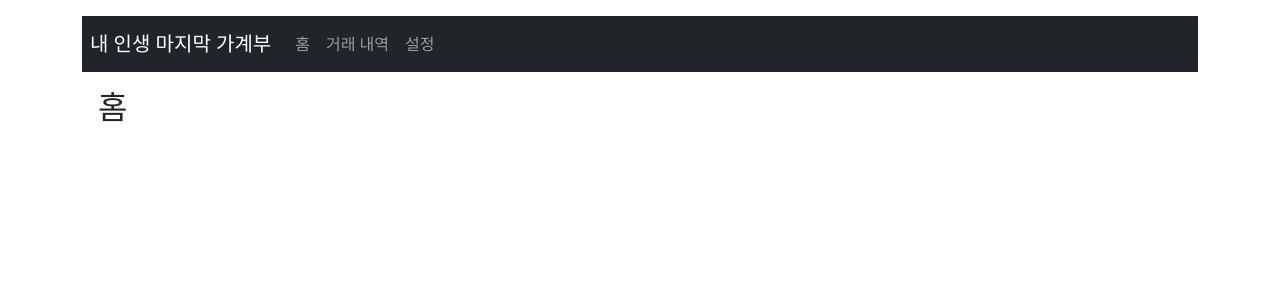
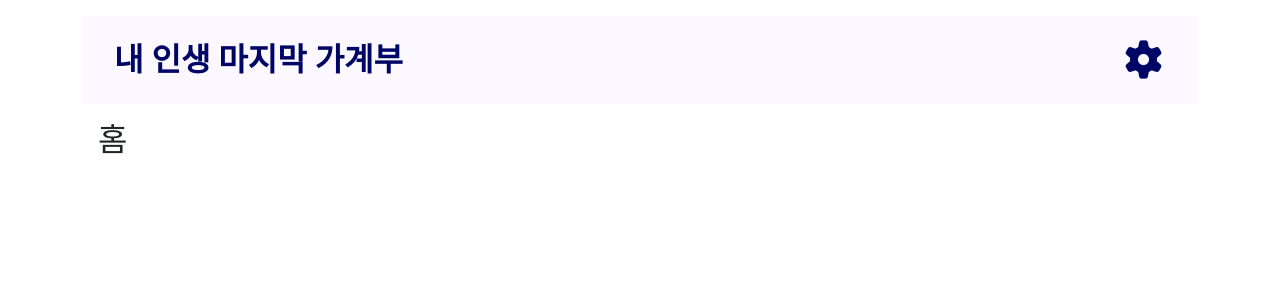
Before and after one commit to KBSkeletonTeam4/Team4_skeleton, a Vue app: page / in a window 1280 px wide. Shown: the top 300 px of the page. Built offline with nearby package versions, Linux system fonts and the light colour scheme.

Commit message:
modify_app&header

```diff
--- a/src/App.vue
+++ b/src/App.vue
@@ -1,31 +1,64 @@
 <template>
-  <main class="container py-3">
+  <div class="container py-3" :class="`font-size-${fontSize}`">
     <Header />
-    <router-view />
-    <!-- <Loading v-if="dateStore.states.isLoading" /> -->
-  </main>
+
+    <div class="main-content">
+      <router-view />
+      <!-- <Loading v-if="dateStore.states.isLoading" /> -->
+    </div>
+  </div>
 </template>
 
 <script setup>
 // 전역 설정이 필요하다면 이곳에 작성
-import Header from '@/components/common/Header.vue';
+import { storeToRefs } from "pinia";
+import Header from "@/components/common/Header.vue";
 // import Loading from '@/components/common/Loading.vue';
-// import { useDateStore } from '@/stores/useDateStore.js';
-// import { useSettingStore } from '@/stores/useSettingStore.js';
-// import { useTransactionStore } from '@/stores/useTransactionStore.js';
+import { useSettingStore } from "@/stores/useSettingStore.js";
 
-
-// const dateStore = useDateStore();
-// const settingStore = useSettingStore();
-// const transactionStore = useTransactionStore();
-
-
+const settingStore = useSettingStore();
+const { fontSize } = storeToRefs(settingStore);
 </script>
 
 <style>
-/* 시니어 타깃에 맞춘 앱 전체 공통 폰트 설정 등을 여기에 추가 */
+/* 앱 전체의 기본 레이아웃과
+  시니어 맞춤형 폰트 사이즈를 제어하는 글로벌 스타일 */
+
+#app-container {
+  min-height: 100vh;
+  display: flex;
+  flex-direction: column;
+  /* Header.vue에 맞춘 부드러운 배경색 통일 */
+  background-color: #fbf8ff;
+  color: #000666;
+}
+
+.main-content {
+  flex: 1; /* 남은 화면 높이를 모두 차지하도록 설정 */
+  width: 100%;
+  margin: 0 auto;
+  position: relative; /* 모달(Transaction) 위치의 기준점 역할 */
+}
+
+/* 동적 폰트 사이즈 클래스
+  - em, rem 등을 활용하여 화면 내 텍스트들이 비율에 맞게 커지도록 유도.
+*/
+.font-size-normal {
+  font-size: 1rem; /* 약 16px */
+}
+.font-size-large {
+  font-size: 1.25rem; /* 약 20px */
+}
+.font-size-xlarge {
+  font-size: 1.5rem; /* 약 24px */
+}
+Header {
+  margin: 0;
+}
 body {
-  font-family: 'Pretendard', sans-serif; /* 예시 */
-  background-color: #f8f9fa;
+  font-family: Lexend;
+  background-color: #fbf8ff;
+  color: #000666;
+  margin: 0;
 }
 </style>
--- a/src/assets/main.css
+++ b/src/assets/main.css
@@ -1,4 +1,4 @@
-@import './base.css';
+/* @import './base.css'; */
 
 #app {
   max-width: 1280px;
--- a/src/components/common/Header.vue
+++ b/src/components/common/Header.vue
@@ -1,33 +1,65 @@
 <template>
-  <nav class="navbar navbar-expand-sm bg-dark navbar-dark">
-    <span class="navbar-brand ps-2">내 인생 마지막 가계부</span>
-    <button
-      class="navbar-toggler"
-      type="button"
-      @click="isNavShow = !isNavShow"
-    >
-      <span class="navbar-toggler-icon"></span>
-    </button>
-    <div
-      :class="
-        isNavShow ? 'collapse navbar-collapse show' : 'collapse navbar-collapse'
-      "
-    >
-      <ul class="navbar-nav">
-        <li class="nav-item">
-          <router-link class="nav-link" :to="{ name: 'home' }">홈</router-link>
-        </li>
-        <li class="nav-item">
-          <router-link class="nav-link" :to="{ name: 'history' }">거래 내역</router-link>
-        </li>
-        <li class="nav-item">
-          <router-link class="nav-link" :to="{ name: 'settings' }">설정</router-link>
-        </li>
-      </ul>
+  <div :class="$style.topnavbar">
+    <div :class="$style.titleContainer" @click="goToHome">
+      <div :class="$style.titleText">내 인생 마지막 가계부</div>
     </div>
-  </nav>
+
+    <i
+      class="fa-solid fa-gear"
+      :class="$style.gearIcon"
+      @click="goToSettings"
+    ></i>
+  </div>
 </template>
+
 <script setup>
-import { ref } from 'vue';
-const isNavShow = ref(false);
+import { useRouter } from 'vue-router';
+
+const router = useRouter();
+
+// 라우터 이동 함수
+const goToHome = () => {
+  router.push('/');
+};
+
+const goToSettings = () => {
+  router.push('/settings');
+};
 </script>
+
+<style module>
+.topnavbar {
+  /* 1. 가로가 웹 페이지 폭에 맞게 조정되도록 max-width 제거 */
+  width: 100%;
+  position: relative;
+  background-color: #fbf8ff;
+  display: flex;
+  align-items: center;
+  justify-content: space-between;
+  padding: 20px 32px;
+  box-sizing: border-box;
+  font-family: Lexend;
+  color: #000666;
+  margin: 0;
+}
+
+.titleContainer {
+  display: flex;
+  align-items: center;
+  cursor: pointer; /* 마우스 오버 시 손가락 모양으로 변경 */
+}
+
+.titleText {
+  /* 불필요한 고정 width, height를 제거하여 텍스트가 자연스럽게 위치하도록 수정 */
+  font-size: 32px;
+  font-weight: 900;
+  margin: 0;
+}
+
+.gearIcon {
+  /* 3. 아이콘 세로 정중앙 정렬: 고정 width/height를 지우고 font-size로 크기 제어 */
+  font-size: 36px;
+  color: #000666;
+  cursor: pointer; /* 마우스 오버 시 손가락 모양으로 변경 */
+}
+</style>
--- a/src/main.js
+++ b/src/main.js
@@ -1,3 +1,5 @@
+// import './assets/main.css';
+
 import { createApp } from 'vue'
 import { createPinia } from 'pinia'
 import App from './App.vue'
--- a/src/stores/useSettingStore.js
+++ b/src/stores/useSettingStore.js
@@ -1,12 +1,11 @@
 // stores/useSettingsStore.js
-import { ref } from 'vue';
-import { defineStore } from 'pinia';
-import api from '@/api/axios';
+import { ref } from "vue";
+import { defineStore } from "pinia";
 
-export const useSettingsStore = defineStore('settings', () => {
+export const useSettingStore = defineStore("settings", () => {
   // State
-  const profile = ref({ name: '김형석', email: '' });
-  const fontSize = ref('large'); // 'normal', 'large', 'xlarge'
+  const profile = ref({ name: "김형석", phone: "010-1234-5678" });
+  const fontSize = ref("large"); // 'normal', 'large', 'xlarge'
 
   // Actions
   const updateFontSize = (size) => {
```
Also changed, not shown: src/api/axios.js (+9 -7 lines).
